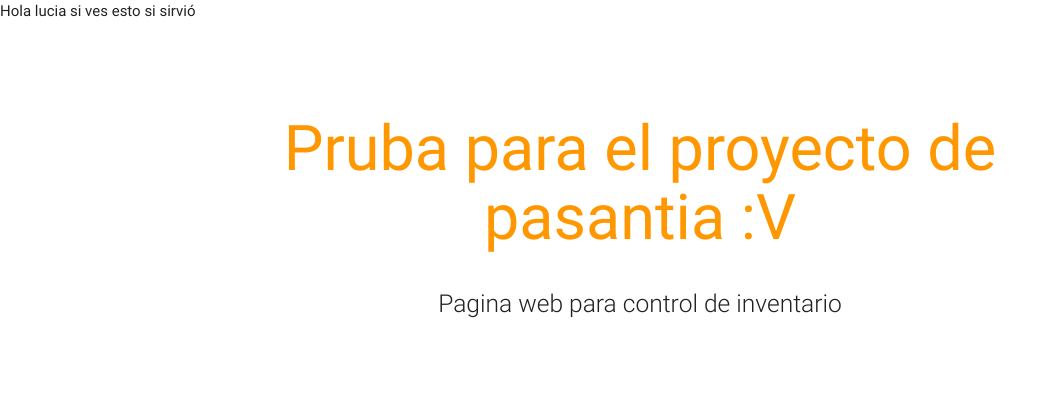
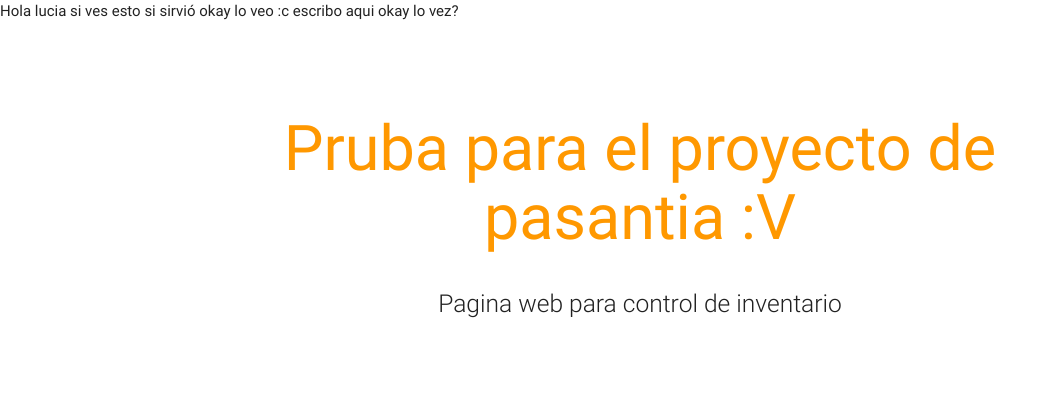
Before and after one commit to karlalucia/ProtoProject, a PHP site: page / in a window 1280 px wide. Shown: the top 420 px of the page, without its empty margins (0-1056 px from the left). Run offline with PHP 8.4, Linux system fonts and the light colour scheme; some libraries are stand-ins or nearby versions.

Commit message:
escrivo algo y aprieto el verde

```diff
--- a/menu.php
+++ b/menu.php
@@ -1 +1,5 @@
 Hola lucia si ves esto si sirvió
+okay lo veo :c
+escribo aqui
+okay
+lo vez?
```
